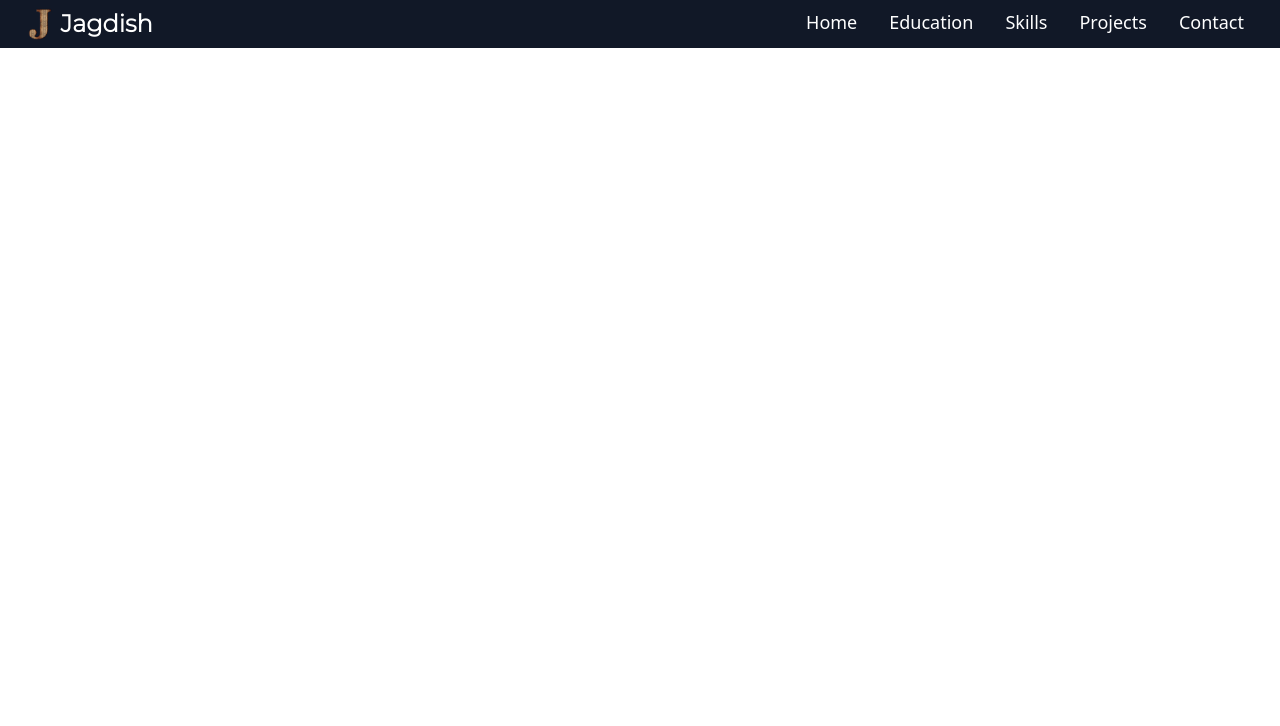
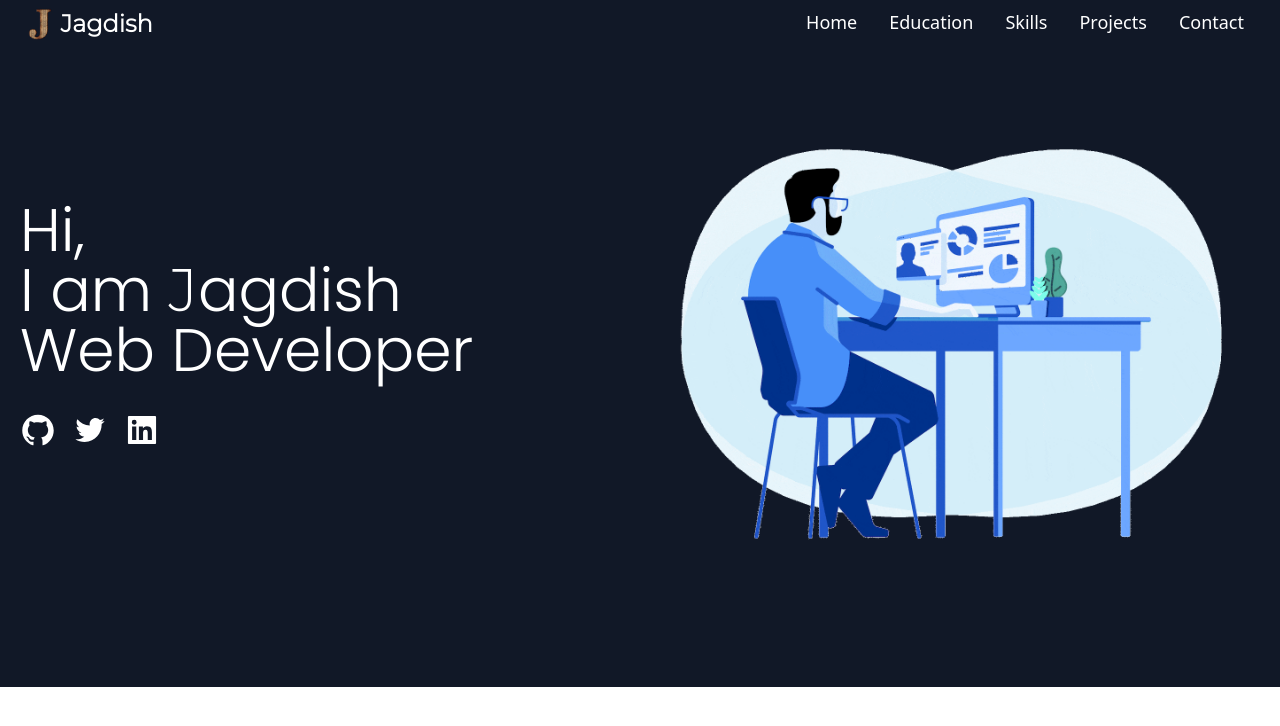
Before and after one commit to yogijagdish/personal-pprtfolio, a React (Create React App) app: page / in a window 1280 px wide. Shown: the top 726 px of the page. Built offline with nearby package versions, Linux system fonts and the light colour scheme.

Commit message:
home page done

```diff
--- a/src/App.js
+++ b/src/App.js
@@ -1,26 +1,13 @@
-
 import Home from './components/Home';
 import Navbar from './components/Navbar';
 import Footer from './components/Footer';
 
-import {
-  BrowserRouter,
-  Routes,
-  Route
-} from "react-router-dom";
 
 function App() {
   return (
     <>
     <Navbar/>
-    {/* <BrowserRouter>
-      <Navbar />
-      {/* <ProgressBar/> */}
-      {/* <Routes>
-    <Route path="/" index element = {<Home/>}/>
-      </Routes>
-      <Footer/>
-      //  </BrowserRouter> */}
+    <Home/>
     </>
   );
 }
--- a/src/components/Home.js
+++ b/src/components/Home.js
@@ -1,33 +1,43 @@
 import React from "react";
-import AOS from "aos";
-import "aos/dist/aos.css";
-import { myPhoto } from "../images/images";
-import { useEffect } from "react";
+
+import {AiFillGithub,AiOutlineTwitter,AiFillLinkedin} from "react-icons/ai";
+
+import {pp} from "../images/images"
 
 export default function Home() {
-  useEffect(() => {
-    AOS.init();
-  }, []);
   return (
-    <>
-      {/* Front page initally viewed when the portfolio is opened */}
-      <div className="flex bg-gray-800">
-        <div className="p-36 m-48">
-          <h3 className="text-4xl font-bodyFont font-extrabold"> 👋 Hi, </h3>
-          <p className="text-3xl font-titleFont font-bold">
-            This is Jagdish Yogi,
-            <br />
-            Student of Electronics, Communication and Information Engineering.
-            <br />
-            <button className="m-4 border-2 rounded-lg bg-blue-600 border-blue-800 shadow-lg shadow-blue-600/60 transition ease-in-out delay-150 hover:-translate-y-1 hover:scale-110 hover:bg-blue-500 duration-300">
-              <div className="p-2"> Download Resume </div>
-            </button>
-          </p>
+    <section className="bg-gray-900 text-white px-5 py-36">
+      <div className="container mx-auto grid md:grid-cols-2 items-center md:justify-between">
+        <div className="hero-info pb-5 md:pb-0">
+          <h1 className="text-4xl lg:text-6xl font-bodyFont">
+            Hi, <br/>
+            I am <span className="font-titleFont"> J</span>agdish <br/>
+            Web Developer
+          </h1>
+          <div className="flex py-8">
+
+            <div> <a href="https://github.com/yogijagdish" className="pr-4 inline-block hover:text-black">
+            <AiFillGithub size={36}/>
+            </a>
+            </div>
+
+            <div>
+              <a href="https://twitter.com/JagdishYogi14" className="pr-4 inline-block hover:text-black">
+            <AiOutlineTwitter size={36}/>
+            </a>
+            </div>
+            <div>
+              <a href="https://www.linkedin.com/in/jagdishyogi/" className="pr-4 inline-block hover:text-black">
+            <AiFillLinkedin size={36}/>
+              </a>
+            </div>
+
+          </div>
         </div>
-        <div className="mt-52 pr-64">
-          <img src={myPhoto} alt="my_photo" className="float-left h-" />
+        <div>
+          <img src={pp} alt="gif images" />
         </div>
       </div>
-    </>
-  );
+    </section>
+  )
 }
--- a/src/images/images.js
+++ b/src/images/images.js
@@ -7,6 +7,8 @@ import twitter from "./Footer/twitter.png"
 import logo from "./Home/j_image.webp"
 import myPhoto from "./Home/my_photo.png"
 
+import pp from "./Home/pp.gif";
+
 export {
     facebook,
     github,
@@ -14,5 +16,6 @@ export {
     linkedin,
     twitter,
     logo,
-    myPhoto
+    myPhoto,
+    pp
 }
```
Also changed, not shown: src/customCSS/mobileNavbar.css (deleted), src/images/Home/pp.gif (added).
